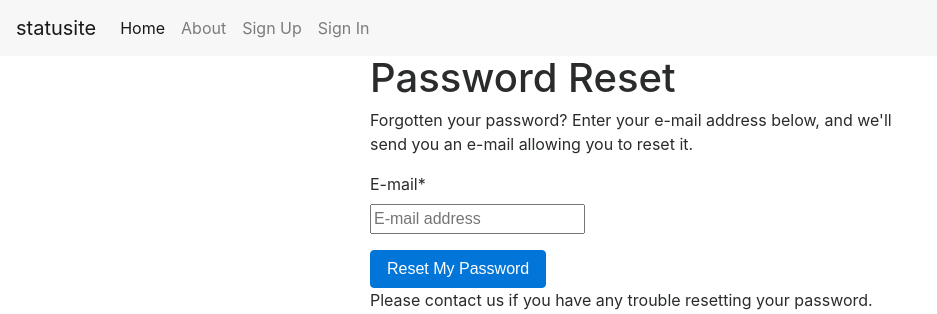
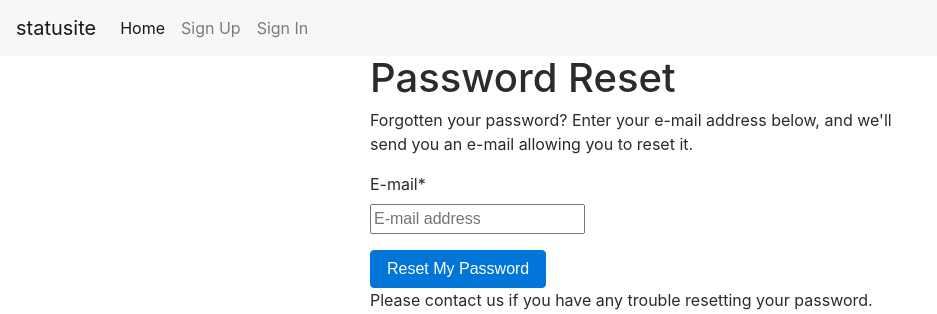
Before and after one commit to todokku/statusite, a Django app: page /accounts/password/reset/ in a window 1280 px wide. Shown: the top 314 px of the page, without its empty margins (0-937 px from the left). Run offline with Django 3.2, Linux system fonts and the light colour scheme; some libraries are stand-ins or nearby versions.

Commit message:
Fix exception

```diff
--- a/statusite/templates/base.html
+++ b/statusite/templates/base.html
@@ -39,9 +39,6 @@
           <ul class="navbar-nav mr-auto">
             <li class="nav-item active">
               <a class="nav-link" href="{% url 'home' %}">Home <span class="sr-only">(current)</span></a>
-            </li>
-            <li class="nav-item">
-              <a class="nav-link" href="{% url 'about' %}">About</a>
             </li>
             {% if request.user.is_authenticated %}
               <li class="nav-item">
```
